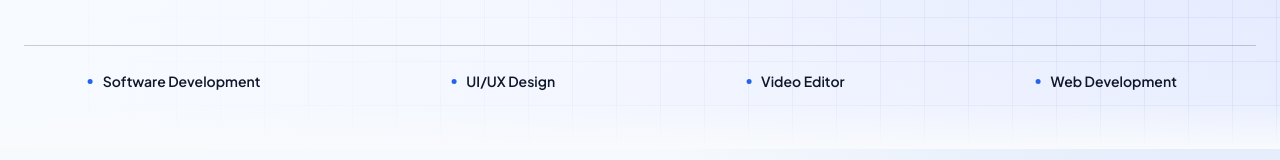
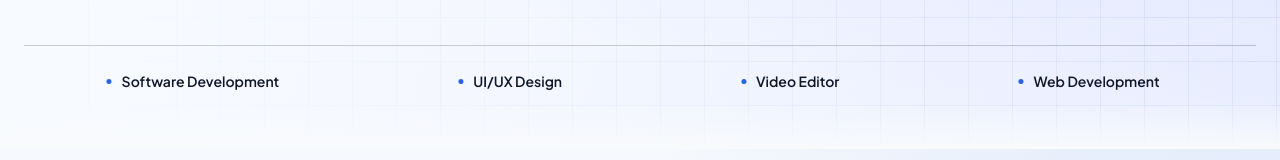
Before and after one commit to DeryWahyu/portofolio, a Next.js app: page /en in a window 1280 px wide. Shown: the part 731-891 px from the top of the page. Built offline with nearby package versions, Linux system fonts and the light colour scheme; no server answers.

Commit message:
fix: align hero marquee with content edges

```diff
--- a/src/components/sections/Hero.module.css
+++ b/src/components/sections/Hero.module.css
@@ -375,14 +375,7 @@
 }
 
 @media (prefers-reduced-motion: no-preference) {
-  .hero {
-    container-type: inline-size;
-  }
-
   .marqueeViewport {
-    /* Extend the text track to both edges of the hero. */
-    width: 100cqi;
-    margin-inline: calc((100% - 100cqi) / 2);
     container-type: inline-size;
     overflow: hidden;
     mask-image: linear-gradient(90deg, transparent, #000 6%, #000 94%, transparent);
```
